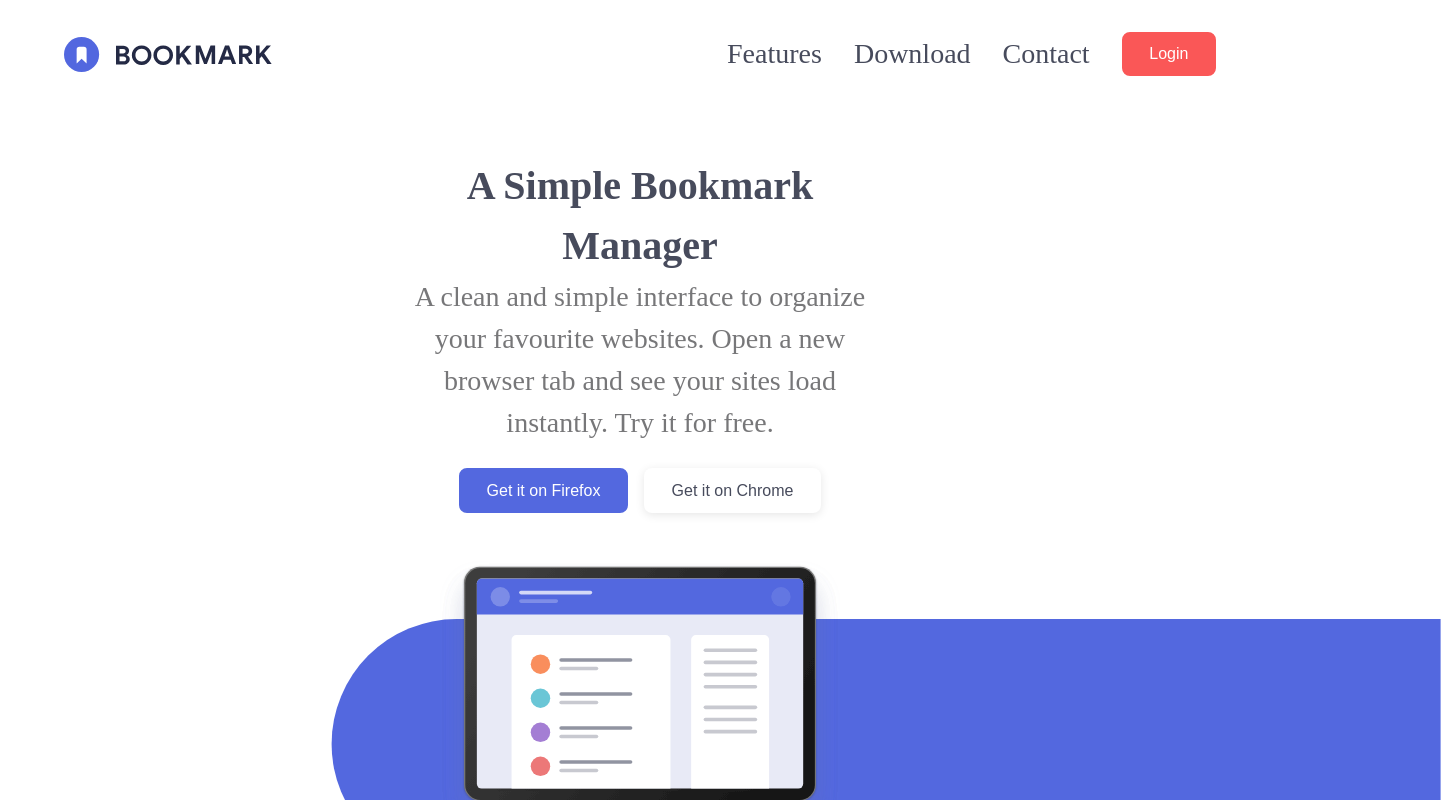
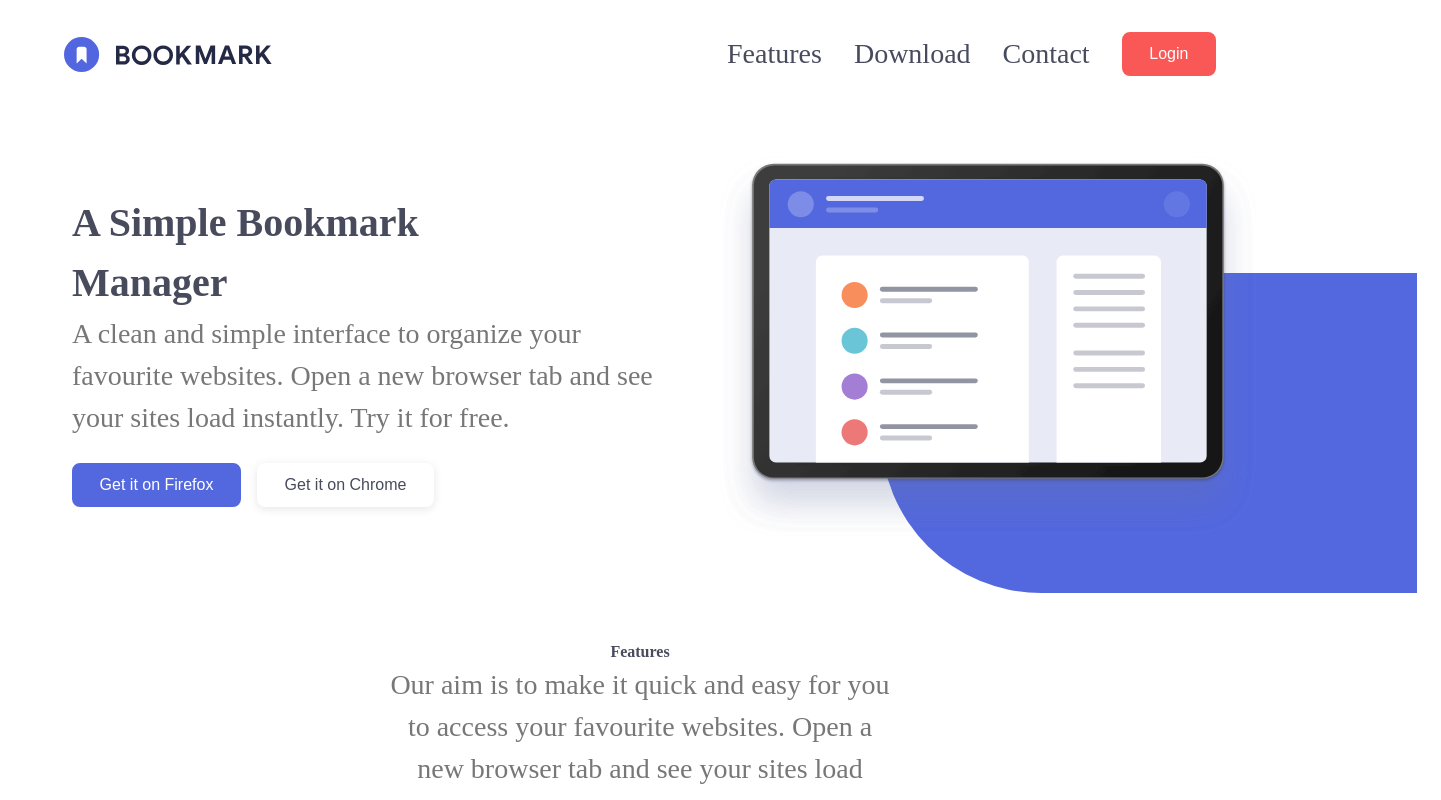
Before and after one commit to triflip/S5-react-project, a React (Vite) app: page / in a window 1280 px wide. Shown: the top 800 px of the page, 1441 px wide, since content can reach past the window. Built offline with nearby package versions, Linux system fonts and the light colour scheme.

Commit message:
fix: resolves responsive desing

```diff
--- a/src/components/organisms/Features/Features.tsx
+++ b/src/components/organisms/Features/Features.tsx
@@ -41,7 +41,7 @@ export default function Features() {
     <section id="features" aria-label="Features section" className={styles.features}>
 
       <article className={styles.headerText}>
-        <h2>Features</h2>
+        <h3>Features</h3>
         <p>
           Our aim is to make it quick and easy for you to access your favourite websites. Open a new browser
           tab and see your sites load instantly.
--- a/src/components/organisms/Hero/Hero.module.css
+++ b/src/components/organisms/Hero/Hero.module.css
@@ -1,11 +1,10 @@
 .hero {
   padding: 3rem 1.5rem;
   text-align: center;
-}
-
-.textContent {
-     max-width: 500px;
-  margin: 0 auto 3rem;
+  display: flex;
+  flex-direction: column-reverse;
+  align-items: center;
+  gap: 2rem;
 }
 
 .buttons {
@@ -17,25 +16,63 @@
 
 .imageWrapper {
   position: relative;
+  max-width: auto;
 }
 
 .imageWrapper img {
   width: 100%;
-    max-width: 400px;
   margin: 0 auto;
 }
 
 .backgroundShape {
   position: absolute;
-  top: 20%;
-  left: 70%;
+  top: 30%;
+  left: 80%;
   transform: translateX(-50%);
   width: 90%;
-  height: 70vh;
-  min-height: 100px;
-  max-height: 250px;
+  height: 100vh;
+  min-height: 80px;
+  max-height: 180px;
   z-index: -1;
   background-color: var(--color-primary);
   border-top-left-radius: 200px;
   border-bottom-left-radius: 200px;
 }
+
+@media (min-width: 1200px) {
+  .hero {
+    flex-direction: row;
+    text-align: left;
+    justify-content: space-around;
+    gap: 3rem;
+  }
+
+  .textContent {
+    max-width: 600px;
+    margin-left: 3rem;
+  }
+
+    h2 {
+      width: 70%;
+    }
+
+    .buttons {
+      justify-content: flex-start;
+    }
+
+    .imageWrapper img {
+  width: 100%;
+  max-width: auto;
+
+}
+
+.backgroundShape {
+  top: 30%;
+  width: 100%;
+  min-height: 100px;
+  max-height: 320px;
+}
+
+
+
+}
```
Lines whose indentation alone changed are shown as unchanged.
